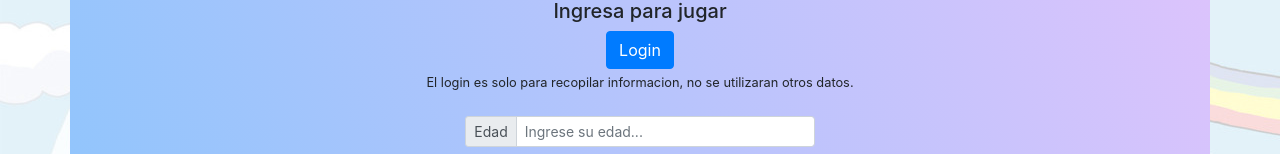
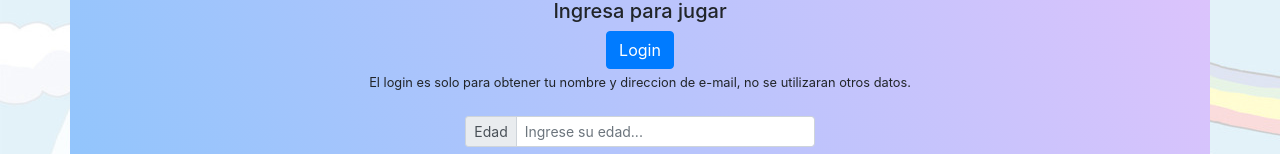
Before and after one commit to marcoluchi11/puzzleReact, a React (Create React App) app: page / in a window 1280 px wide. Shown: the part 187-341 px from the top of the page. Built offline with nearby package versions, Linux system fonts and the light colour scheme; no server answers; what google-spreadsheet would draw is missing.

Commit message:
Se cambio contenido de tag small, para mejor detalle

```diff
--- a/src/components/PantallaInicial.jsx
+++ b/src/components/PantallaInicial.jsx
@@ -51,8 +51,8 @@ const PantallaInicial = ({
       </div>
       <div className="col-md-12 d-flex justify-content-center text-center mt-1">
         <small>
-          El login es solo para recopilar informacion, no se utilizaran otros
-          datos.
+          El login es solo para obtener tu nombre y direccion de e-mail, no se
+          utilizaran otros datos.
         </small>
       </div>
       <div className="col-md-4"></div>
```
